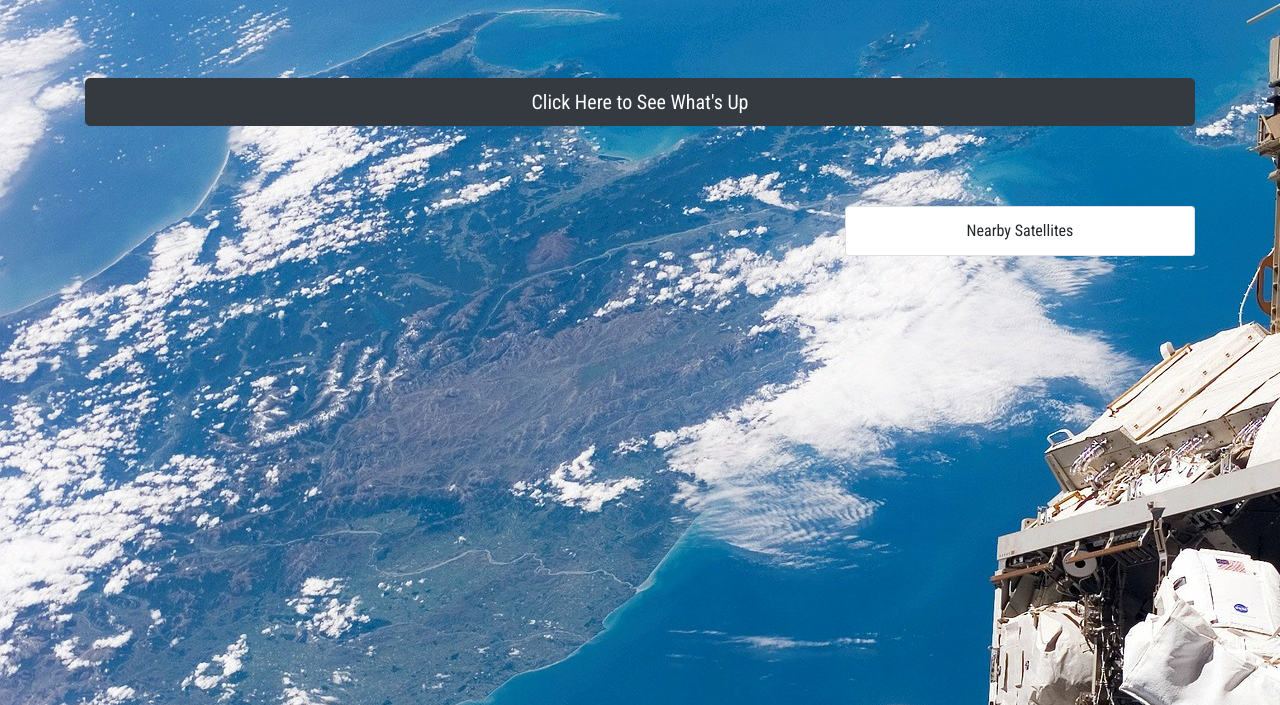
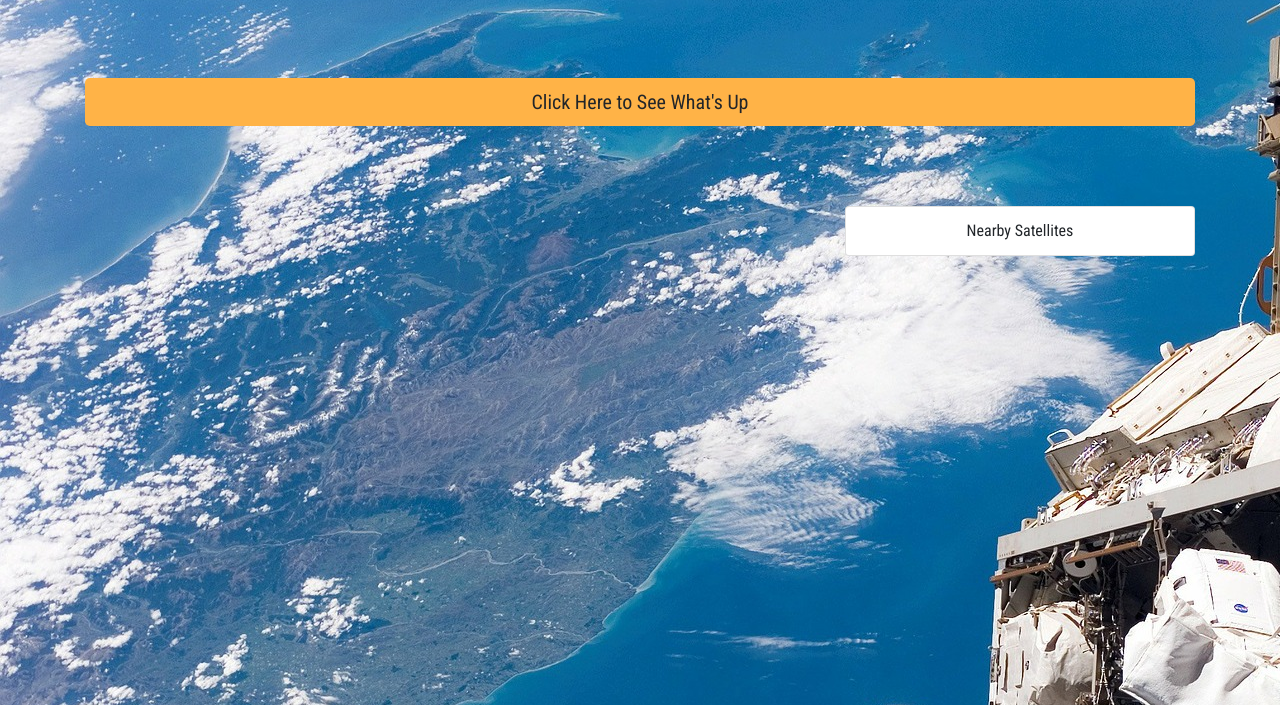
Before and after one commit to puglisac/orbital-sky, a Flask app: page / in a window 1280 px wide. Shown: the part 73-778 px from the top of the page. Run offline with Flask 2, Linux system fonts and the light colour scheme; some libraries are stand-ins or nearby versions.

Commit message:
big btn styling

```diff
--- a/static/css/app.css
+++ b/static/css/app.css
@@ -60,3 +60,12 @@ body {
   font-family: 'Roboto Condensed', sans-serif;
   background-repeat: no-repeat;
 }
+
+#location-btn {
+  background-color: #ffb347;
+}
+
+#location-btn:hover {
+  background-color: #4793ff;
+  color: white;
+}
--- a/templates/app.html
+++ b/templates/app.html
@@ -6,7 +6,7 @@
   <div class="container h-100">
     <div class="row vh-100 align-items-center">
       <div class="col-lg-12 mb-4 d-flex justify-content-center">
-        <button id="location-btn" class="btn btn-dark btn-lg btn-block mx-auto">Click Here to See What's Up</button>
+        <button id="location-btn" class="btn btn-lg btn-block mx-auto">Click Here to See What's Up</button>
       </div>
       <div class="col-lg-8 mb-auto">
         <canvas id="globe" height="500" width="500">
```
